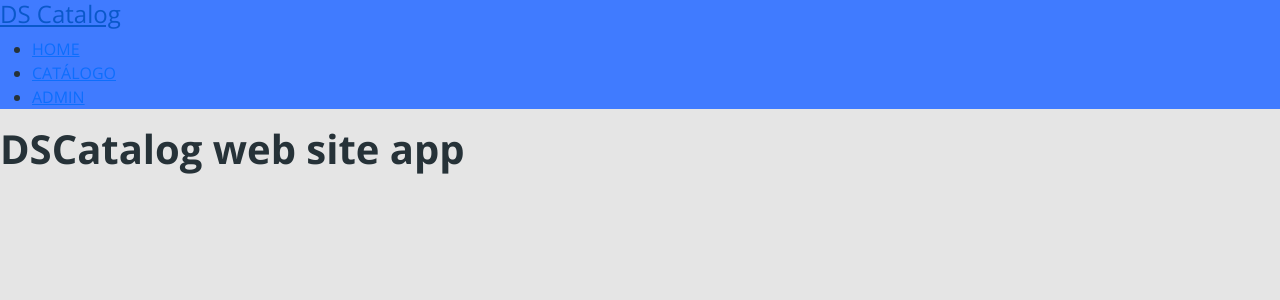
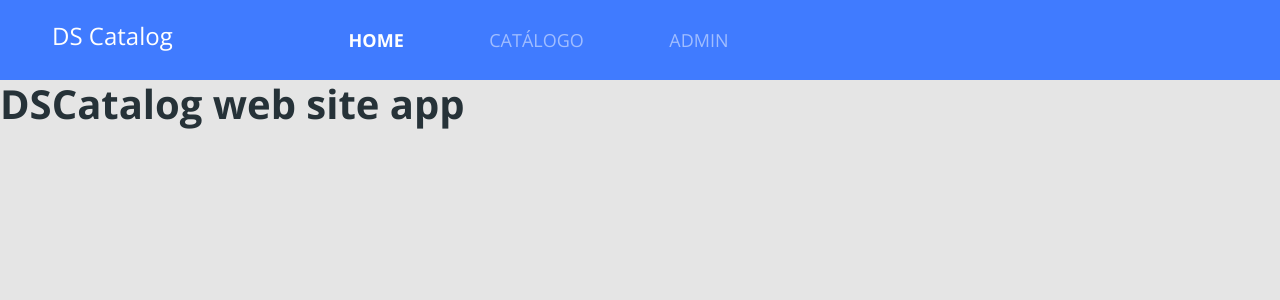
Before and after one commit to manoansu/dscatalog-application, a React (Create React App) app in the folder frontend/: page / in a window 1280 px wide. Shown: the top 300 px of the page. Built offline with nearby package versions, Linux system fonts and the light colour scheme.

Commit message:
navbar compoknet implemented

```diff
--- a/frontend/src/App.css
+++ b/frontend/src/App.css
@@ -7,3 +7,8 @@
     font-weight: 700;
     margin-bottom: 0;
 }
+
+a, a:hover{
+    text-decoration: none;
+    color: unset;
+}
--- a/frontend/src/components/Navbar/index.tsx
+++ b/frontend/src/components/Navbar/index.tsx
@@ -1,14 +1,16 @@
+import './styles.css'
+
 const Navbar = () => {
     return (
-        <nav className="bg-primary">
-        <div>
-            <a href="link">
+        <nav className="navbar navbar-expand-md bg-primary main-nav">
+        <div className="container-fluid">
+            <a href="link" className="nav-logo-text">
                 <h4>DS Catalog</h4>
             </a>
-            <div>
-                <ul>
+            <div className="collapse navbar-collapse">
+                <ul className="navbar-nav offset-md-2 main-menu">
                     <li>
-                        <a href="link">HOME</a>
+                        <a href="link" className="active">HOME</a>
                     </li>
                     <li>
                         <a href="link">CATÁLOGO</a>
--- /dev/null
+++ b/frontend/src/components/Navbar/styles.css
@@ -0,0 +1,28 @@
+.main-nav{
+    padding: 40px;
+    height: 70px;
+}
+
+.nav-logo-text, .nav-logo-text:hover{
+    color: #FFF;
+}
+
+.main-menu{
+    display: flex;
+    font-size: 18px;
+    width: 380px;
+    justify-content: space-between;
+}
+
+.main-menu a{
+    color: rgba(255, 255, 255, 0.5);
+}
+
+.main-menu a:hover{
+    color: #FFF;
+}
+
+.main-menu a.active{
+    color: #FFF;
+    font-weight: bold;
+}
```
